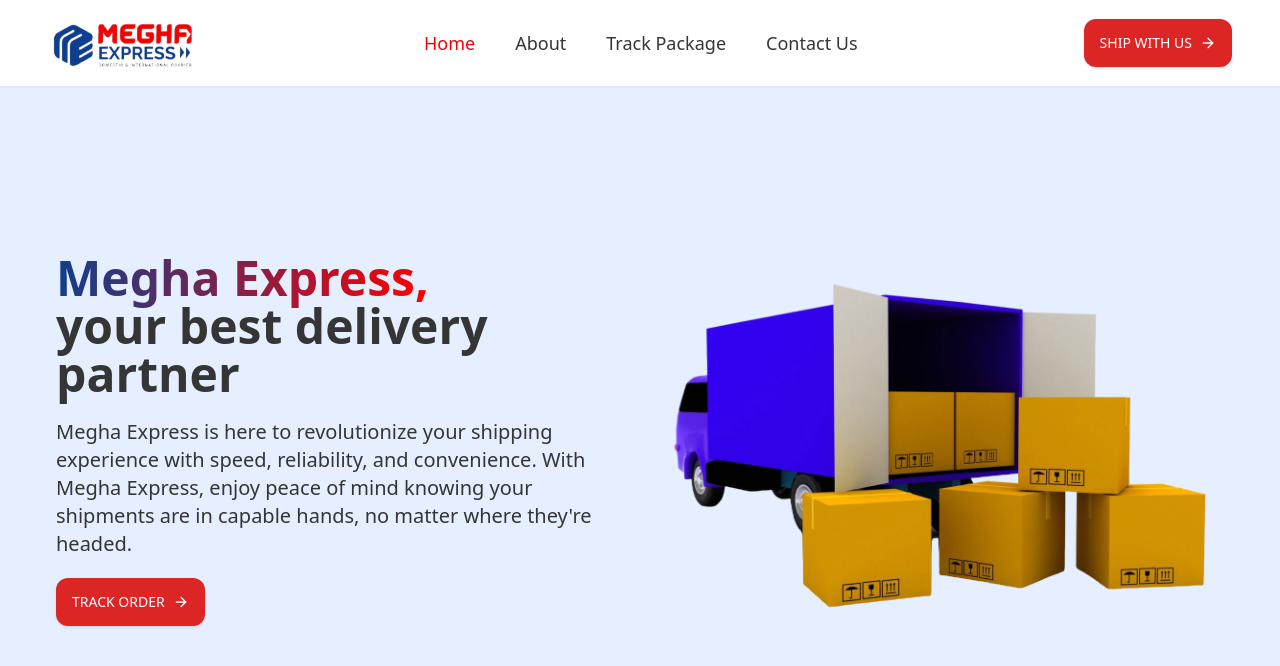
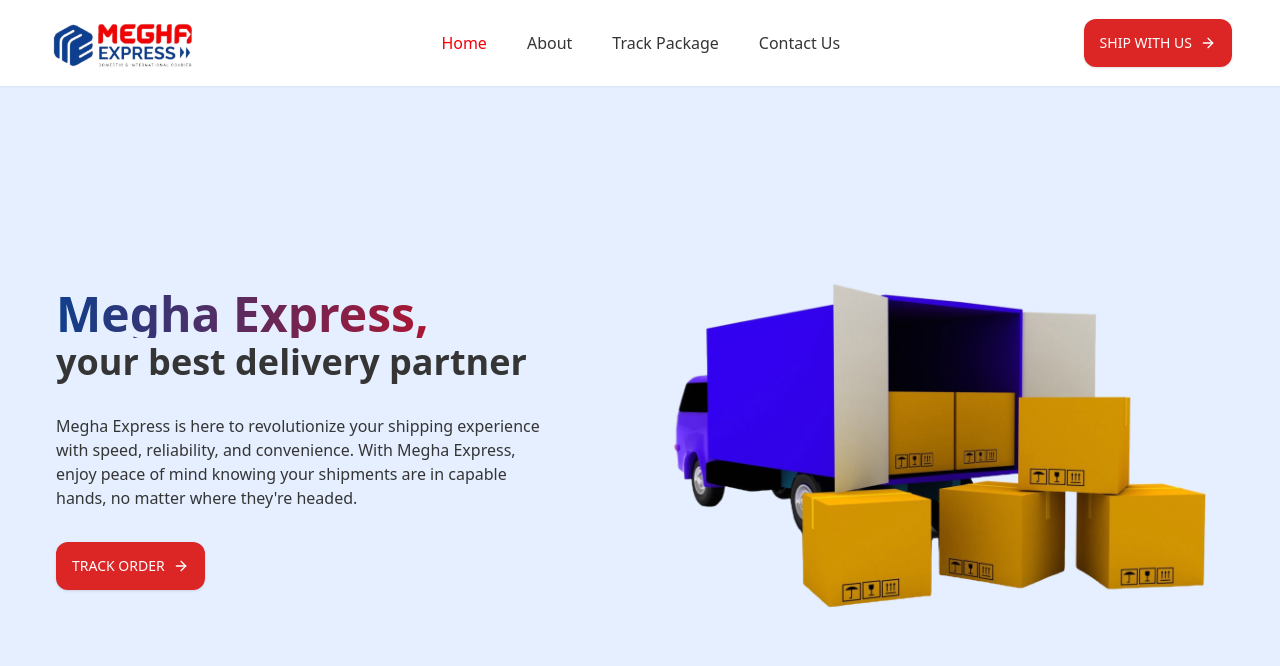
Before and after one commit to exionstech/megha-express-client, a Next.js app: page / in a window 1280 px wide. Shown: the top 666 px of the page. Built offline with nearby package versions, Linux system fonts and the light colour scheme.

Commit message:
Refactor Hero component for improved text layout and spacing; update NavitemSection styles for consistency

```diff
--- a/src/app/(landing)/_components/hero.tsx
+++ b/src/app/(landing)/_components/hero.tsx
@@ -7,15 +7,14 @@
   return (
     <section className="w-full min-h-screen 2xl:min-h-[80vh] pt-20 bg-[#E5EFFF] flex items-center justify-center">
       <div className="max-w-screen-2xl w-full mx-auto px-5 md:px-10 lg:px-14 h-full flex flex-col md:flex-row gap-5 items-center justify-center">
-        <div className="w-full md:w-1/2 2xl:w-[55%] flex flex-col gap-5">
-          <h1 className="text-4xl md:text-[2.5rem] lg:text-5xl 2xl:text-6xl font-semibold text-[#353535]">
-            <span className="bg-gradient-to-l from-[#FF0000] to-[#0F3F8C] text-transparent bg-clip-text">
+        <div className="w-full md:w-1/2 2xl:w-[55%] flex flex-col gap-8">
+          <h1 className="text-3xl lg:text-4xl 2xl:text-5xl font-semibold text-[#353535] leading-normal">
+            <span className="bg-gradient-to-l from-[#FF0000] to-[#0F3F8C] text-transparent bg-clip-text text-4xl lg:text-5xl 2xl:text-6xl block mb-1">
               Megha Express,
             </span>
-            <br />
             your best delivery partner
           </h1>
-          <p className="text-[#353535] text-lg md:text-xl lg:text-xl 2xl:text-2xl md:w-full lg:w-[95%]">
+          <p className="text-[#353535] 2xl:text-xl md:w-full lg:w-[85%]">
             Megha Express is here to revolutionize your shipping experience with
             speed, reliability, and convenience. With Megha Express, enjoy peace
             of mind knowing your shipments are in capable hands, no matter where
--- a/src/components/shared/navitem-section.tsx
+++ b/src/components/shared/navitem-section.tsx
@@ -37,7 +37,7 @@
             <Link
               href={item.link}
               className={cn(
-                "text-customBlack text-lg font-medium md:flex hidden",
+                "text-customBlack font-medium md:flex hidden",
                 active && "text-red"
               )}
             >
@@ -47,7 +47,7 @@
             <Link
               href={item.link}
               className={cn(
-                "text-customBlack text-lg font-medium md:hidden p-2 rounded-lg flex justify-center items-center bg-gray-50",
+                "text-customBlack font-medium md:hidden p-2 rounded-lg flex justify-center items-center bg-gray-50",
                 active && "text-red bg-gray-100"
               )}
             >
```
